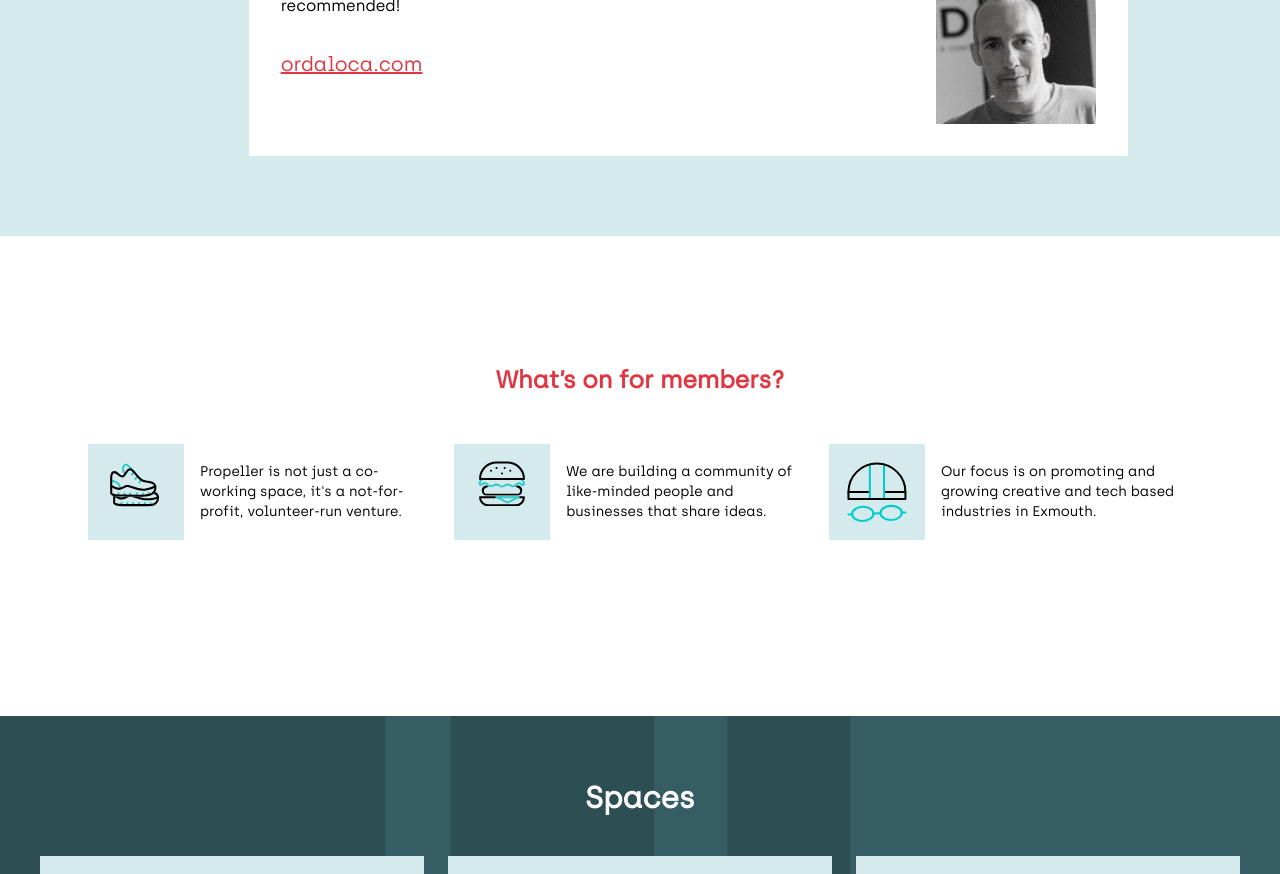
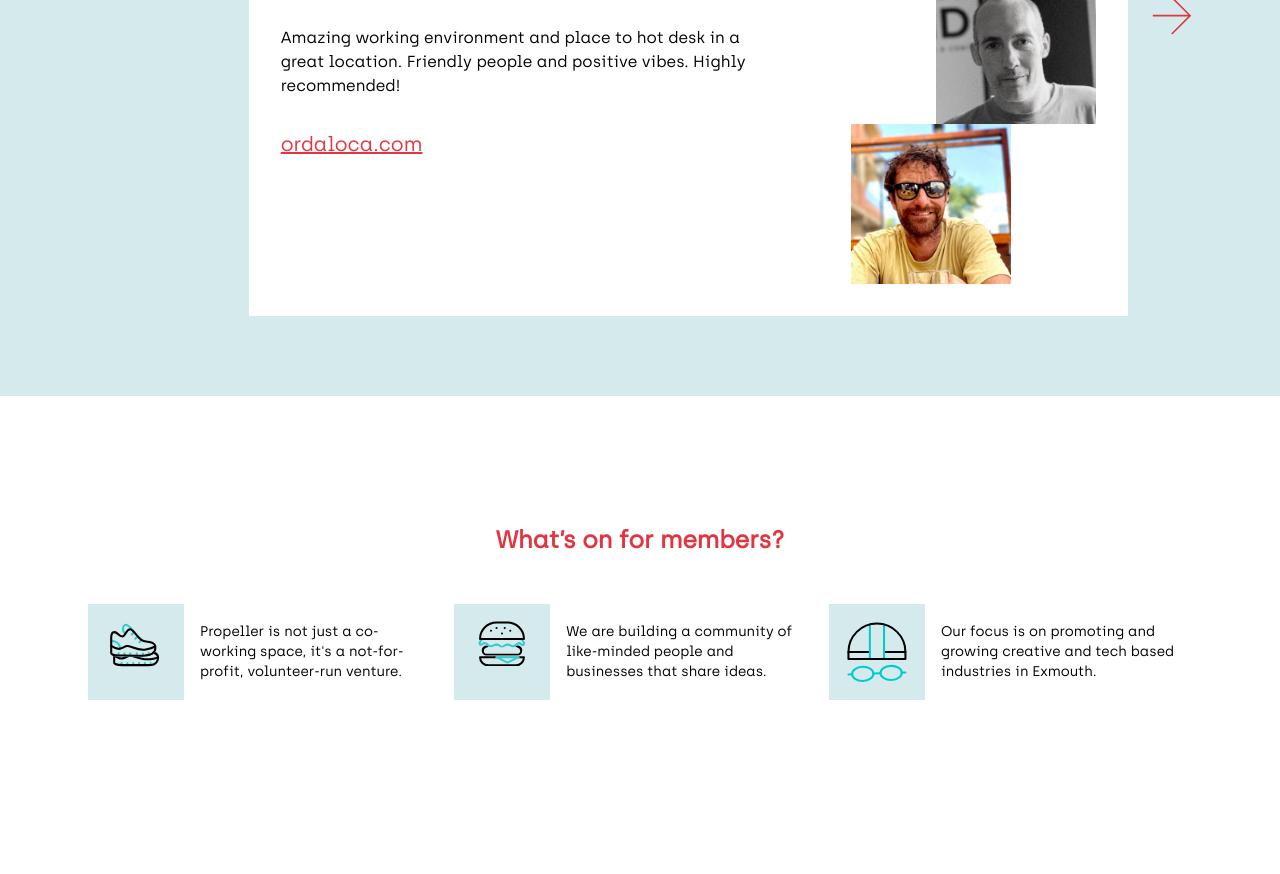
Before and after one commit to propellerexmouth/propellerexmouth.co.uk, a Next.js app: page /community in a window 1280 px wide. Shown: the part 1680-2554 px from the top of the page. Built offline with nearby package versions, Linux system fonts and the light colour scheme.

Commit message:
fix(Jim) Image fix again!

```diff
--- a/app/about/page.tsx
+++ b/app/about/page.tsx
@@ -76,7 +76,7 @@ const AboutPage = () => {
 
         <div className="flex items-center justify-between mt-8 flex-col md:flex-row">
           <div className="w-fit md:w-[18%]">
-            <Image src="/images/team/jim.jpg" alt="placeholder image" className="object-cover h-full w-auto aspect-square" width="100" height="100"/>
+            <Image src="/images/team/Jim.jpg" alt="placeholder image" className="object-cover h-full w-auto aspect-square" width="100" height="100"/>
           </div>
           <div className="w-full md:w-[78%] md:text-left text-center my-8 md:my-0">
             <h4 className="font-bold uppercase text-md">
--- a/app/community/page.tsx
+++ b/app/community/page.tsx
@@ -132,6 +132,7 @@ const CommunityPage = () => {
                   <div className="w-full lg:w-[30%] flex justify-center lg:block mt-8 lg:mt-0">
                     <Image src="/images/team/jim.jpg" alt="Jim Hill" width="200" height="200" className="object-contain h-40 w-40" loading="lazy"/>
                     <Image src="/images/team/Louis-Gillies.jpg" alt="Louis Gillies" width="200" height="200" className="object-contain h-40 w-40 -mt-8 lg:ml-auto lg:mr-0" loading="lazy"/>
+                    <Image src="/images/team/Jim.jpg" alt="Jim Hill" width="200" height="200" className="object-contain h-40 w-40" loading="lazy"/>
                   </div>
                 </div>
               </div>
```
